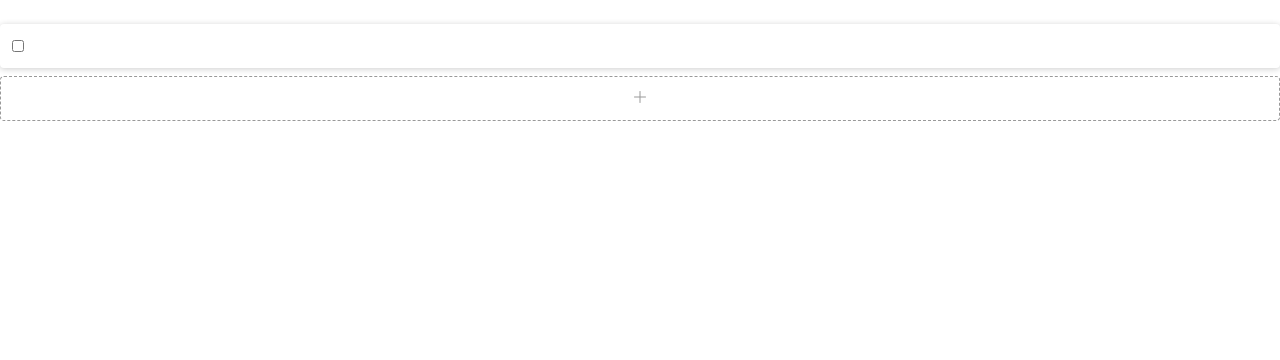
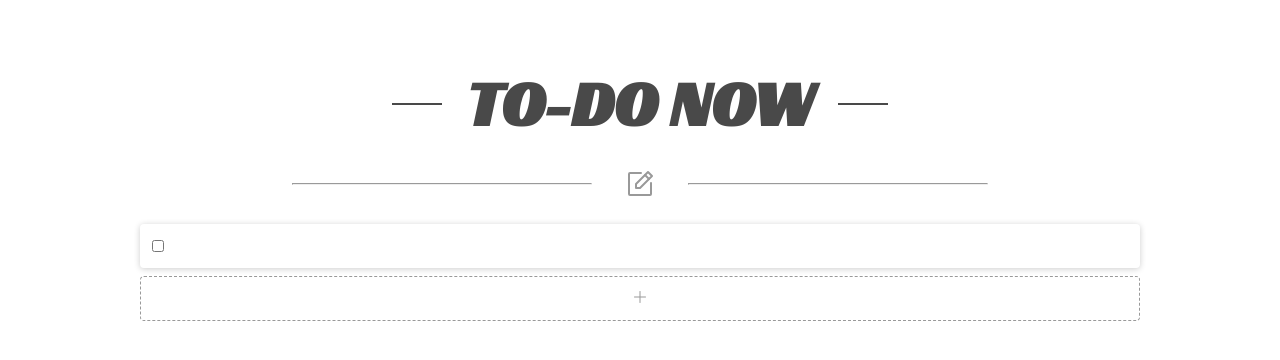
Before and after one commit to victormedeiros1/to-do-now, a React (Vite) app: page / in a window 1280 px wide. Shown: the top 360 px of the page. Built offline with nearby package versions, Linux system fonts and the light colour scheme.

Commit message:
feat: components H1, Divider and Todos in main page

```diff
--- a/src/pages/index.jsx
+++ b/src/pages/index.jsx
@@ -1,6 +1,16 @@
+import Container from '../components/Container';
+import Divider from '../components/Divider';
 import Todos from '../components/Todos';
+import H1 from '../components/H1';
+
 const Home = () => {
-  return <Todos />;
+  return (
+    <Container>
+      <H1>TO-DO NOW</H1>
+      <Divider />
+      <Todos />
+    </Container>
+  );
 };
 
 export default Home;
```
